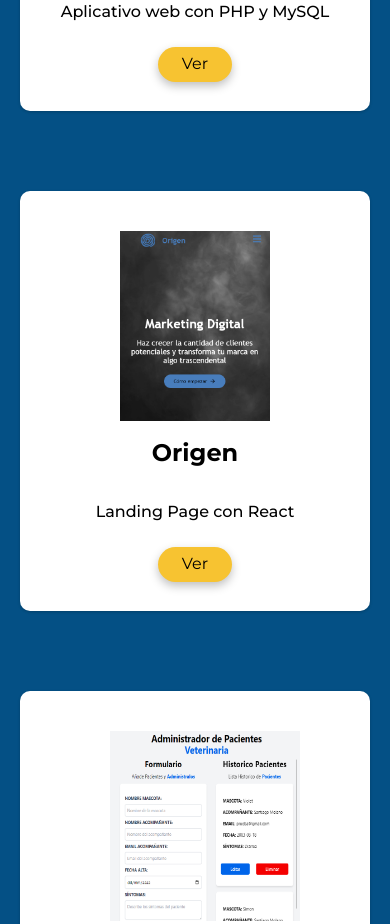
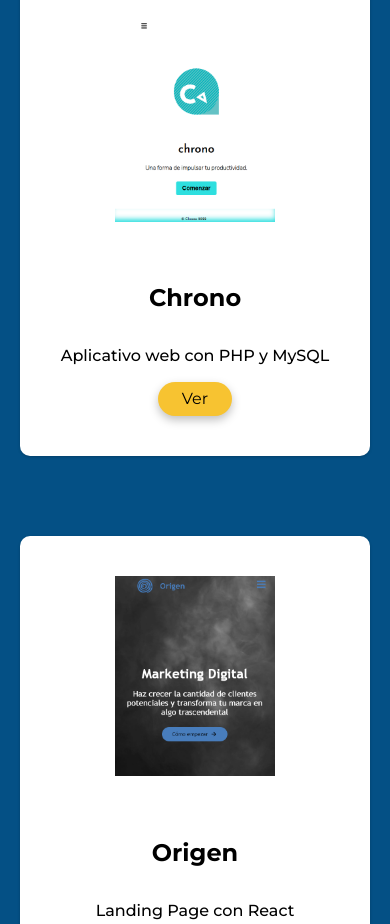
Before and after one commit to MolanoSantiago/Portafolio, a plain HTML site: page index.html in a window 390 px wide. Shown: the part 2284-3208 px from the top of the page. Drawn offline with nearby package versions, Linux system fonts and the light colour scheme.

Commit message:
Se corrige responsive

```diff
--- a/css/projects.css
+++ b/css/projects.css
@@ -26,7 +26,7 @@
     justify-content: flex-start;
     align-items: center;
     border-radius: 10px;
-    max-height: 340px;
+    max-height: 400px;
     padding: 40px;
     box-shadow: 0 1px 3px rgba(0,0,0,0.2);
     transition: all 0.2 ease-in-out;
@@ -38,8 +38,6 @@
 }
 
 .ProjectIcon {
-    height: 150px;
-    width: 170px;
     margin-bottom: 10px;
     text-align: center;
 }
@@ -67,7 +65,7 @@
     box-shadow: 0 4px 10px rgba(0, 0, 0, 0.25);
     border-radius: 18px;
     padding: 0.5em 1.5em;
-    margin: 10px;
+    /* margin-bottom: 10px; */
     color: var(--text-color);
 }
 
@@ -96,7 +94,7 @@
 
 @media screen and (max-width: 480px) {
     .ProjectsContainer {
-        height: 1150px;
+        height: 1900px;
     }
 
     .titleProjects {
--- a/index.html
+++ b/index.html
@@ -130,7 +130,7 @@
       <div class="ProjectsWrapper">
         <div class="ProjectCard">
           <div class="ProjectIcon">
-            <img src="assets/img/chrono.png" alt="imgProject1" width="150px" height="190px">
+            <img src="assets/img/chrono.png" alt="imgProject1" width="160px" height="200px">
           </div>
           <h2 class="titleProject">Chrono</h2>
           <p class="paragraphProject">Aplicativo web con PHP y MySQL</p>
@@ -138,7 +138,7 @@
         </div>
         <div class="ProjectCard">
           <div class="ProjectIcon">
-            <img src="assets/img/origen.png" alt="imgProject2" width="150px" height="190px">
+            <img src="assets/img/origen.png" alt="imgProject2" width="160px" height="200px">
           </div>
           <h2 class="titleProject">Origen</h2>
           <p class="paragraphProject">Landing Page con React</p>
@@ -146,7 +146,7 @@
         </div>
         <div class="ProjectCard">
           <div class="ProjectIcon">
-            <img src="assets/img/veterinaria.png" alt="imgProject3" width="190px" height="190px">
+            <img src="assets/img/veterinaria.png" alt="imgProject3" width="200px" height="200px">
           </div>
           <h2 class="titleProject">Veterinaria</h2>
           <p class="paragraphProject">Administrador de citas con React & Vite</p>
```
